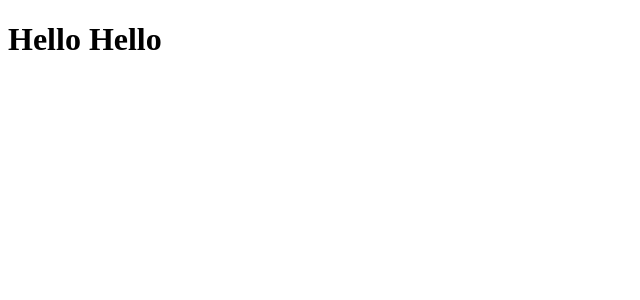
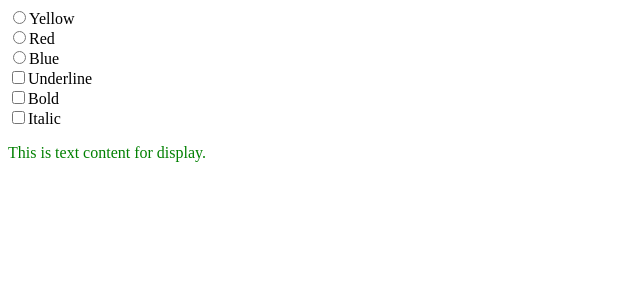
Before and after one commit to ShrutiChavda/React, a React (Vite) app: page / in a window 1280 px wide. Shown: the top 300 px of the page, without its empty margins (0-640 px from the left). Built offline with nearby package versions, Linux system fonts and the light colour scheme.

Commit message:
useStateExample

```diff
--- /dev/null
+++ b/src/lec0601/hookexmp.jsx
@@ -0,0 +1,7 @@
+import * as React from "react";
+function StateExample()
+{
+    const [name] = React.useState("RKU");
+    return <div>{name}</div>;
+}
+export default StateExample;
--- /dev/null
+++ b/src/lec0601/hookexmp2.jsx
@@ -0,0 +1,12 @@
+import {useState} from "react";
+function StateExample2()
+{
+    const [name, setName] = useState("rku");
+    return(
+        <div>
+            <h1>{name}</h1>
+            <input type="text" value={name} onChange={(e) => setName(e.target.value)}/>
+        </div>
+    );
+}
+export default StateExample2;
--- /dev/null
+++ b/src/lec0601/hookexmp3.jsx
@@ -0,0 +1,36 @@
+import { useState } from "react";
+
+function StateExample3() {
+    const [color, setColor] = useState("green");
+    const [styles, setStyles] = useState({ underline: false, bold: false, italic: false });
+
+    return (
+        <div>
+            <input type="radio" name="color" onChange={() => setColor("Yellow")} />
+            {"Yellow"}
+            <br />
+            <input type="radio" name="color" onChange={() => setColor("Red")} />
+            {"Red"}
+            <br />
+            <input type="radio" name="color" onChange={() => setColor("Blue")} />
+            {"Blue"}
+            <br />
+            <input type="checkbox" name="Underline" onChange={(e) => setStyles({ ...styles, underline: e.target.checked })} />{"Underline"}<br />
+            <input type="checkbox" name="Bold" onChange={(e) => setStyles({ ...styles, bold: e.target.checked })} />{"Bold"}<br />
+            <input type="checkbox" name="Italic" onChange={(e) => setStyles({ ...styles, italic: e.target.checked })} />{"Italic"}<br />
+
+            <p
+                style={{
+                    color: color,
+                    textDecoration: styles.underline ? "underline" : "none",
+                    fontWeight: styles.bold ? "bold" : "normal",
+                    fontStyle: styles.italic ? "italic" : "normal",
+                }}
+            >
+                This is text content for display.
+            </p>
+        </div>
+    );
+}
+
+export default StateExample3;
--- a/src/main.jsx
+++ b/src/main.jsx
@@ -9,7 +9,11 @@ import { createRoot } from 'react-dom/client'
 // import StateXYZ from './test/Statemgmt2';
 // import StateMerge from './test/Statemgmt3';
 // import MyButton3 from "./test/purefunc2";
-import FuncComp1 from "./test/hookcomp1";
+// import FuncComp1 from "./test/hookcomp1";
+// import StateExample from './lec0601/hookexmp';
+// import StateExample2 from './lec0601/hookexmp2';
+import StateExample3 from './lec0601/hookexmp3';
+
 
 // import './index.css'
 // import App from './App.jsx'
@@ -30,6 +34,9 @@ createRoot(document.getElementById('root')).render(
     <MyButton3 abc={true} def={"hello"}/>
     <MyButton3 abc={true}/>
     <MyButton3 def={"xyzzzz"}/>  */}
-    <FuncComp1/>
+    {/* <FuncComp1/> */}
+    {/* <StateExample/> */}
+    {/* <StateExample2/> */}
+    <StateExample3/>
   </StrictMode>,
 );
```
